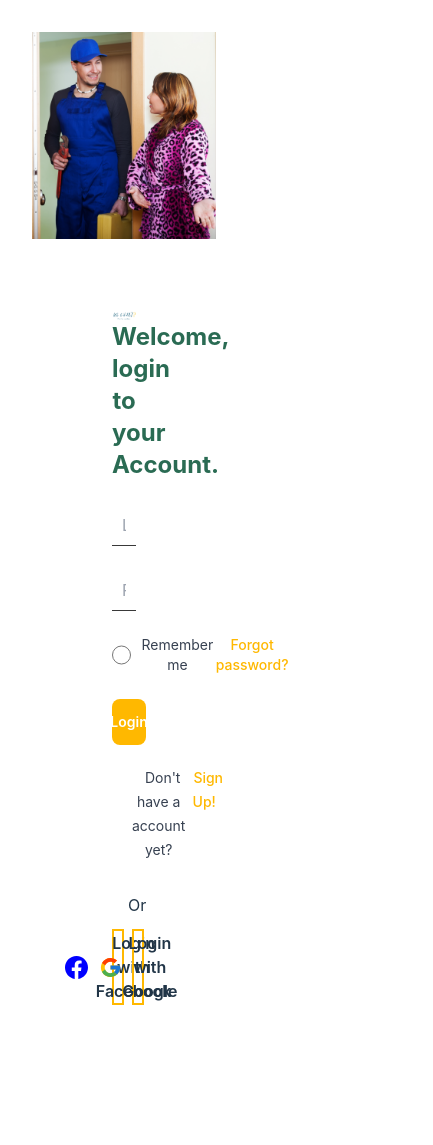
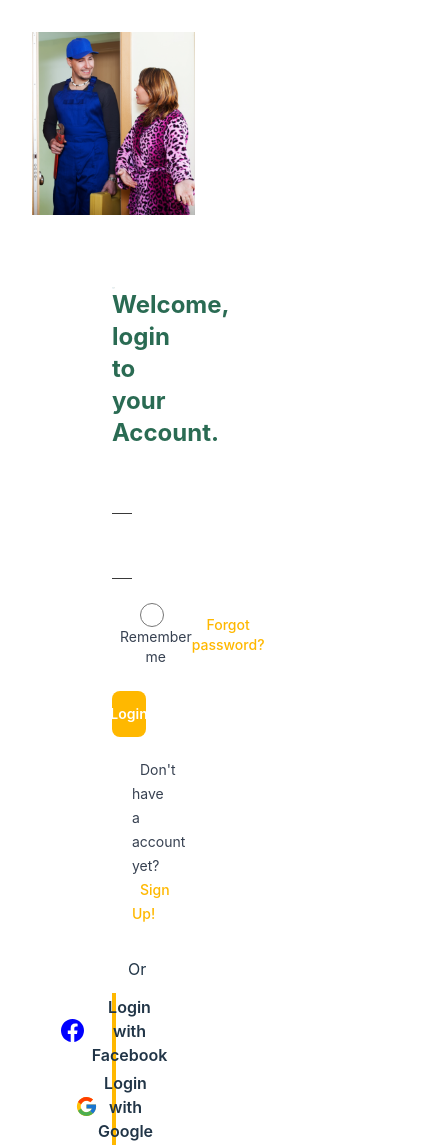
Before and after one commit to DasPriYam714/Ki-Chai, a React (Vite) app: page /userLogin in a window 390 px wide. Shown: the whole page, 433 px wide, since content can reach past the window. Before the commit the page ends 1005 px from the top, so only its background shows below. Built offline with nearby package versions, Linux system fonts and the light colour scheme.

Commit message:
add responsive part 1

```diff
--- a/src/Components/UserLogin.jsx
+++ b/src/Components/UserLogin.jsx
@@ -61,7 +61,7 @@ const UserLogin = () => {
             />
           </div>
           <div className="flex items-center justify-between mb-6">
-            <div className="flex items-center">
+            <div className="flex flex-col  lg:flex-row items-center">
               <input
                 id="remember-me"
                 type="radio"
@@ -82,7 +82,7 @@ const UserLogin = () => {
           >
             Login
           </button>
-          <section class="flex flex-row p-5 justify-items-center"  >
+          <section class="flex flex-col  lg:flex-row p-5 justify-items-center"  >
             <div>
           <label htmlFor="account" className="text-sm text-gray-700 ml-2">
                 Don't have a account yet?
@@ -100,7 +100,7 @@ const UserLogin = () => {
         <div className="divider">Or</div>
         </div>
 
-        <div className='flex'>
+        <div className='flex flex-col  lg:flex-row'>
           <div className="border-2 border-[#FFB800] w-[50%] flex justify-center items-center mr-2">
   <div className='mr-2'>
     <BsFacebook color='blue' size={23}/>
--- a/src/Components/VendorLogin.jsx
+++ b/src/Components/VendorLogin.jsx
@@ -59,8 +59,8 @@ const Login = () => {
               required
             />
           </div>
-          <div className="flex items-center justify-between mb-6">
-            <div className="flex items-center">
+          <div className="flex flex-col  lg:flex-row items-center justify-between mb-6">
+            <div className="flex flex-col  lg:flex-row items-center">
               <input
                 id="remember-me"
                 type="radio"
@@ -81,7 +81,7 @@ const Login = () => {
           >
             Login
           </button>
-          <section class="flex flex-row p-5 justify-items-center"  >
+          <section class="flex flex-col  lg:flex-row p-5 justify-items-center"  >
             <div>
           <label htmlFor="account" className="text-sm text-gray-700 ml-2">
                 Don't have a account yet?
--- a/src/Components/VendorReg.jsx
+++ b/src/Components/VendorReg.jsx
@@ -106,7 +106,7 @@ const Registration = () => {
             <div>
               <h2 className="justify-items-start text-xl font-normal mb-6 text-[#2A6B53]">Basic Information</h2>
               <div className="grid grid-cols-1 gap-4">
-                <div  className="flex flex-row mx-1 w-full">
+                <div  className="flex flex-col  lg:flex-row mx-1 w-full">
                 <div>
 
                   <input
@@ -137,7 +137,7 @@ const Registration = () => {
               <input
                 type="email"
                 id="email"
-                className= " peer border-b border-[#393939]  py-2 text-[#393939] focus:outline-none focus:border-primary-500 block w-full" placeholder="Email"
+                className= " peer border-b border-[#393939]  py-2 text-[#393939] focus:outline-none focus:border-primary-500 block w-full sm:w-full" placeholder="Email"
                 value={email}
                 onChange={(e) => setEmail(e.target.value)}
                 required
@@ -170,7 +170,7 @@ const Registration = () => {
               />
             </div>
 
-            <div className='flex flex-row mx-1 '>
+            <div className='flex flex-col  lg:flex-row mx-1 '>
 
             {/* City section */}
             <div>
```
